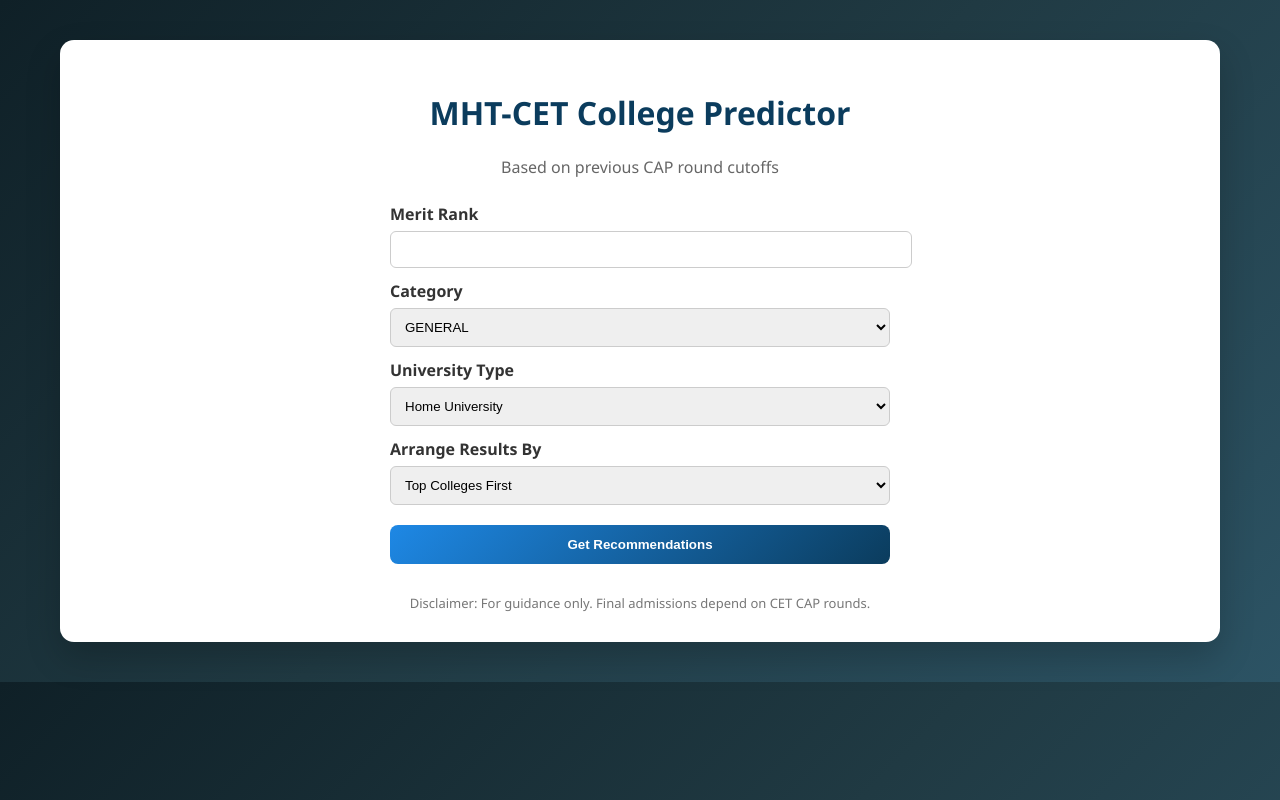
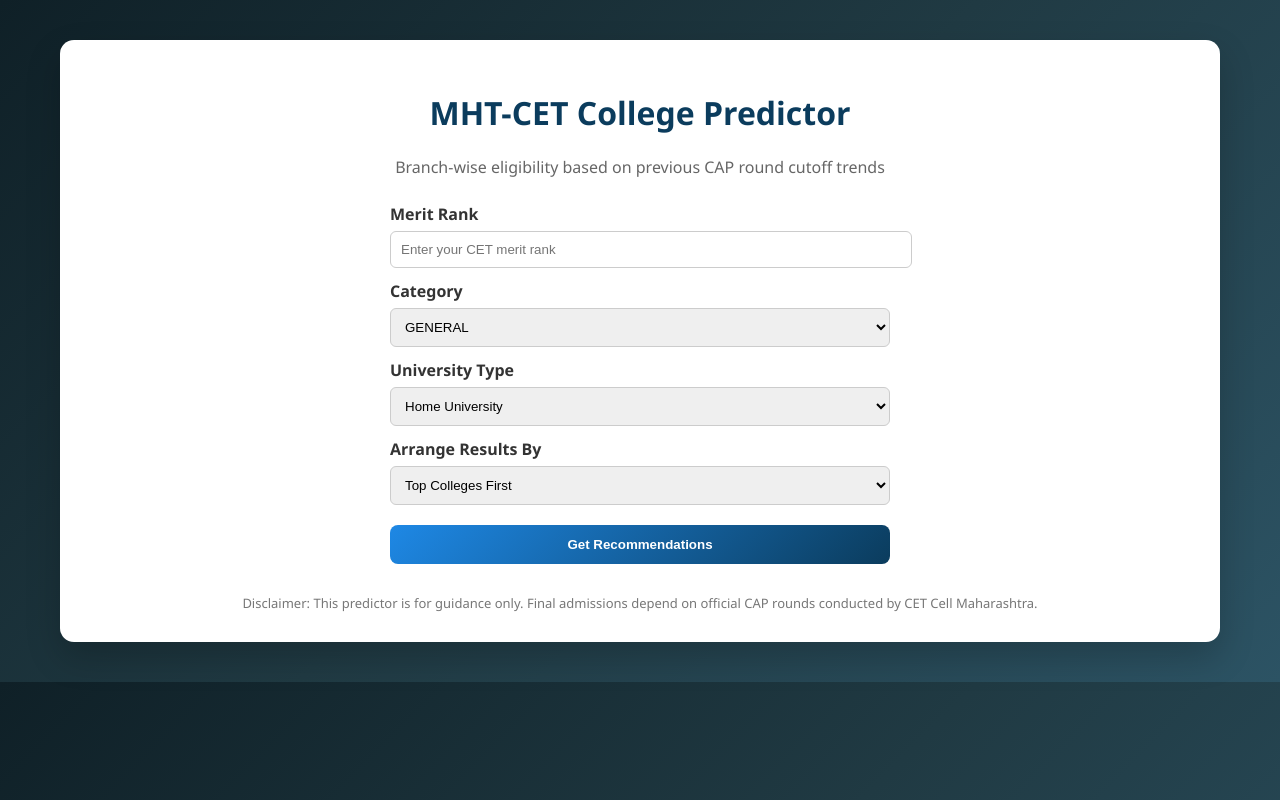
Before and after one commit to AshwinDate/mhtcetcollegepredictor, a Flask app: page / in a window 1280 px wide. Run offline with Flask 3, Linux system fonts and the light colour scheme.

Commit message:
Branch-wise eligibility with Safe Moderate Ambitious tags

```diff
--- a/templates/index.html
+++ b/templates/index.html
@@ -4,6 +4,17 @@
     <meta charset="UTF-8">
     <title>MHT CET College Predictor 2025</title>
     <meta name="viewport" content="width=device-width, initial-scale=1">
+
+    <!-- SEO -->
+    <meta name="description"
+          content="MHT CET College Predictor 2025 – Get college and branch recommendations with Safe, Moderate and Ambitious tags based on previous cutoff trends.">
+
+    <meta name="keywords"
+          content="MHT CET college predictor, MHT CET cutoff, Maharashtra engineering admission, CET predictor">
+
+    <meta name="author" content="Ashwin Date">
+
+    <!-- CSS -->
     <link rel="stylesheet" href="{{ url_for('static', filename='style.css') }}">
 </head>
 
@@ -11,11 +22,15 @@
 <div class="container">
 
     <h1>MHT-CET College Predictor</h1>
-    <p class="subtitle">Based on previous CAP round cutoffs</p>
+    <p class="subtitle">
+        Branch-wise eligibility based on previous CAP round cutoff trends
+    </p>
 
+    <!-- FORM -->
     <form method="post" class="form-card">
+
         <label>Merit Rank</label>
-        <input type="number" name="rank" required>
+        <input type="number" name="rank" placeholder="Enter your CET merit rank" required>
 
         <label>Category</label>
         <select name="category">
@@ -24,6 +39,7 @@
             <option>SC</option>
             <option>ST</option>
             <option>EWS</option>
+            <option>VJDT</option>
         </select>
 
         <label>University Type</label>
@@ -41,6 +57,7 @@
         <button type="submit">Get Recommendations</button>
     </form>
 
+    <!-- RESULTS -->
     {% if results %}
         <p class="summary">{{ summary }}</p>
 
@@ -48,20 +65,21 @@
             <thead>
                 <tr>
                     <th>College</th>
-                <th>Branches Available</th>
-                <th>Admission Chance</th>
+                    <th>Eligible Branches (with Admission Chance)</th>
                 </tr>
             </thead>
+
             <tbody>
-        {% for r in results %}
-            <tr class="{{ r.chance | lower }}">
-                <td class="college-name">{{ r.college }}</td>
+            {% for c in results %}
+                <tr>
+                    <td class="college-name">{{ c.college }}</td>
                     <td>
-                    {% for b in r.branches %}
-                        • {{ b }}<br>
+                        {% for b in c.branches %}
+                            <span class="branch {{ b.chance | lower }}">
+                                {{ b.branch }} – {{ b.chance }}
+                            </span><br>
                         {% endfor %}
                     </td>
-                <td class="chance-cell {{ r.chance | lower }}">{{ r.chance }}</td>
                 </tr>
             {% endfor %}
             </tbody>
@@ -69,7 +87,8 @@
     {% endif %}
 
     <div class="footer">
-        Disclaimer: For guidance only. Final admissions depend on CET CAP rounds.
+        Disclaimer: This predictor is for guidance only.
+        Final admissions depend on official CAP rounds conducted by CET Cell Maharashtra.
     </div>
 
 </div>
```
Lines whose indentation alone changed are shown as unchanged.
